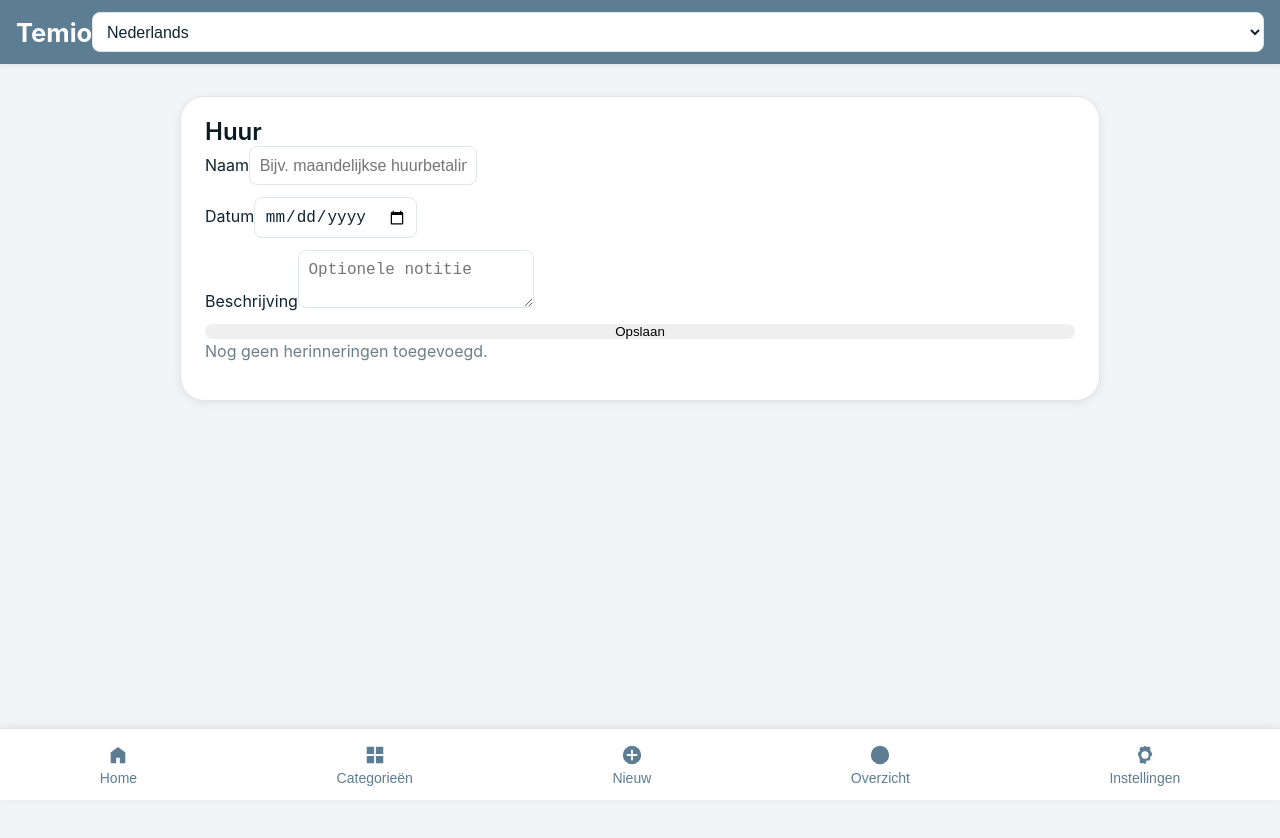
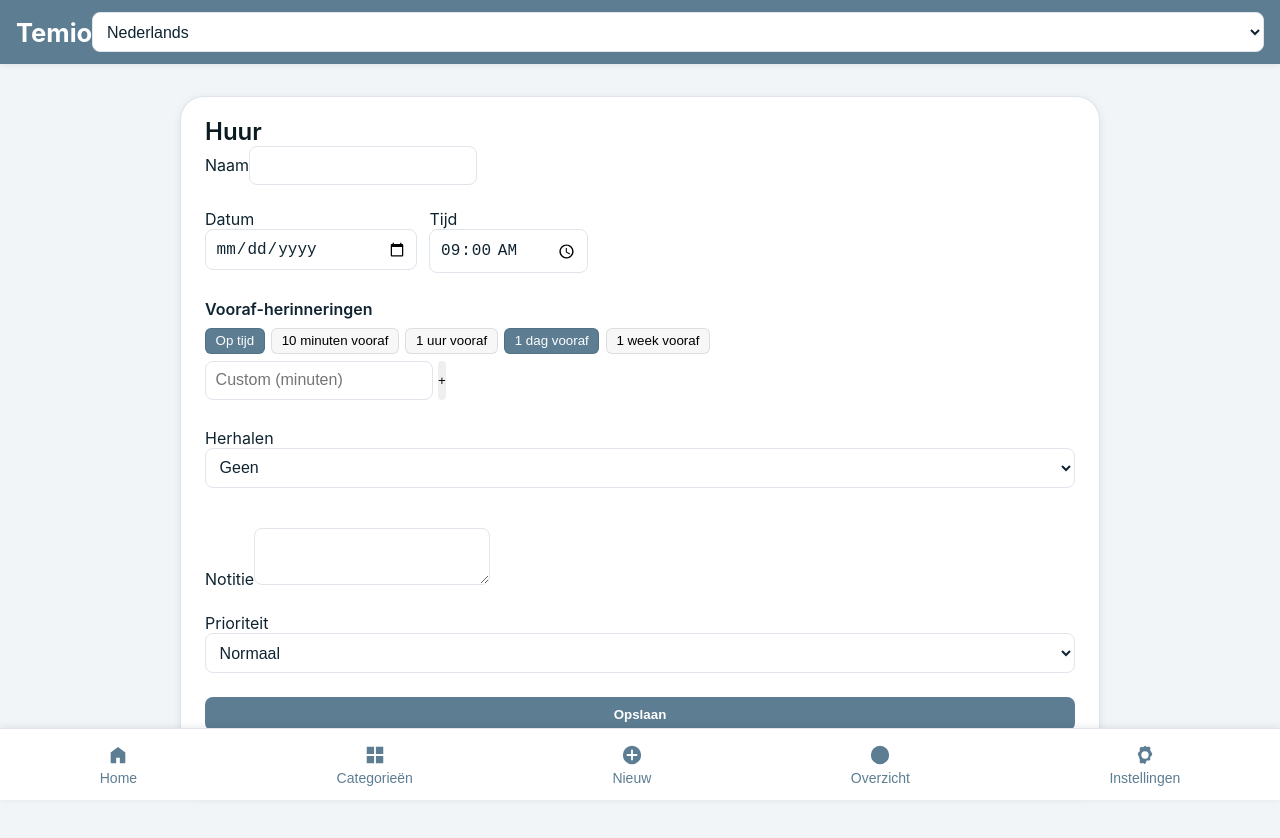
Before and after one commit to harrolds/temio, a React (Vite) app: page /huur in a window 1280 px wide. Shown: the top 838 px of the page. Before the commit the page ends 800 px from the top, so only its background shows below. Built offline with nearby package versions, Linux system fonts and the light colour scheme.

Commit message:
Update index.jsx

```diff
--- a/src/pages/Huur/index.jsx
+++ b/src/pages/Huur/index.jsx
@@ -4,117 +4,99 @@ import { useTranslation } from "react-i18next";
 import { v4 as uuidv4 } from "uuid";
 import { requestPermission, scheduleReminder, toastReminder } from "@/utils/notifications";
 import usePersistentList from "@/hooks/usePersistentList";
+import DateTimeRow from "@/components/common/DateTimeRow";
+import ReminderOffsets from "@/components/common/ReminderOffsets";
+import RepeatPicker from "@/components/common/RepeatPicker";
 
-/**
- * Huur Reminders Page – Precision & Pulse (Sprint 2.3)
- * -----------------------------------------------------
- * - Beheert herinneringen m.b.t. huurbetalingen of contractverlengingen
- * - Zelfde structuur als Auto-pagina
- * - Integreert validatie + visuele feedback via toastReminder()
- */
 export default function Huur() {
   const { t } = useTranslation();
   const formName = "huur";
-  const [draft, setDraft] = useState({ naam: "", datum: "", beschrijving: "" });
+  const [draft, setDraft] = useState({
+    naam: "",
+    datum: "",
+    tijd: "09:00",
+    beschrijving: "",
+    offsets: [0, 1440],
+    repeat: "none",
+    repeatEnd: "",
+    prioriteit: "normaal",
+  });
   const { items, addItem, removeItem, updateItem } = usePersistentList(`rr_reminders_${formName}`);
   const [editId, setEditId] = useState(null);
 
-  useEffect(() => {
-    requestPermission();
-  }, []);
+  useEffect(() => { requestPermission(); }, []);
 
   const handleSubmit = (e) => {
     e.preventDefault();
-
     if (!draft.naam || !draft.datum) {
       toastReminder(t("huur.validation.missingFields") || "Vul alle verplichte velden in.");
       return;
     }
-
-    const selectedDate = new Date(draft.datum);
+    const selectedDate = new Date(`${draft.datum}T${draft.tijd}`);
     if (selectedDate < new Date()) {
-      toastReminder(t("huur.validation.datePast") || "Datum mag niet in het verleden liggen.");
+      toastReminder(t("huur.validation.datePast") || "Datum/tijd mag niet in het verleden liggen.");
       return;
     }
-
+    const newItem = { ...draft, id: editId || uuidv4() };
     if (editId) {
-      updateItem(editId, draft);
+      updateItem(editId, newItem);
       setEditId(null);
       toastReminder(t("huur.toast.updated") || "Herinnering bijgewerkt.");
     } else {
-      const newItem = { ...draft, id: uuidv4() };
       addItem(newItem);
       scheduleReminder(newItem);
       toastReminder(t("huur.toast.created") || "Herinnering toegevoegd.");
     }
-
-    setDraft({ naam: "", datum: "", beschrijving: "" });
+    setDraft({
+      naam: "", datum: "", tijd: "09:00", beschrijving: "",
+      offsets: [0, 1440], repeat: "none", repeatEnd: "", prioriteit: "normaal",
+    });
   };
 
-  const handleEdit = (item) => {
-    setDraft(item);
-    setEditId(item.id);
-  };
-
-  const handleDelete = (id) => {
-    removeItem(id);
-    toastReminder(t("huur.toast.deleted") || "Herinnering verwijderd.");
-  };
+  const handleEdit = (item) => { setDraft(item); setEditId(item.id); };
+  const handleDelete = (id) => { removeItem(id); toastReminder(t("huur.toast.deleted") || "Herinnering verwijderd."); };
 
   return (
-    <SectionCard title={t("pages.huur.title", "Huur Herinneringen")}>
-      <form onSubmit={handleSubmit}>
+    <SectionCard title={t("pages.huur.title", "Huur")}>
+      <form onSubmit={handleSubmit} className="reminder-form">
         <label>
-          {t("huur.fields.naam") || "Naam"}
-          <input
-            type="text"
-            value={draft.naam}
-            onChange={(e) => setDraft({ ...draft, naam: e.target.value })}
-            placeholder={t("huur.placeholders.naam") || "Bijv. maandelijkse huurbetaling"}
-            required
-          />
+          Naam
+          <input type="text" value={draft.naam}
+            onChange={(e) => setDraft({ ...draft, naam: e.target.value })} required />
         </label>
-
+        <DateTimeRow date={draft.datum} time={draft.tijd}
+          onChange={(d, t) => setDraft({ ...draft, datum: d, tijd: t })} />
+        <ReminderOffsets offsets={draft.offsets}
+          onChange={(v) => setDraft({ ...draft, offsets: v })} />
+        <RepeatPicker repeat={draft.repeat} repeatEnd={draft.repeatEnd}
+          onChange={(r, end) => setDraft({ ...draft, repeat: r, repeatEnd: end })} />
         <label>
-          {t("huur.fields.datum") || "Datum"}
-          <input
-            type="date"
-            value={draft.datum}
-            onChange={(e) => setDraft({ ...draft, datum: e.target.value })}
-            required
-          />
+          Notitie
+          <textarea value={draft.beschrijving}
+            onChange={(e) => setDraft({ ...draft, beschrijving: e.target.value })} />
         </label>
-
         <label>
-          {t("huur.fields.beschrijving") || "Beschrijving"}
-          <textarea
-            value={draft.beschrijving}
-            onChange={(e) => setDraft({ ...draft, beschrijving: e.target.value })}
-            placeholder={t("huur.placeholders.beschrijving") || "Optionele notitie"}
-          />
+          Prioriteit
+          <select value={draft.prioriteit}
+            onChange={(e) => setDraft({ ...draft, prioriteit: e.target.value })}>
+            <option value="laag">Laag</option>
+            <option value="normaal">Normaal</option>
+            <option value="hoog">Hoog</option>
+          </select>
         </label>
-
-        <button type="submit">
-          {editId ? t("huur.buttons.bijwerken") || "Bijwerken" : t("huur.buttons.opslaan") || "Opslaan"}
-        </button>
+        <button type="submit" className="btn-primary">{editId ? "Bijwerken" : "Opslaan"}</button>
       </form>
 
       <div className="card-list mt-3">
-        {items.length === 0 && (
-          <p className="text-muted">{t("huur.noReminders") || "Nog geen herinneringen toegevoegd."}</p>
-        )}
+        {items.length === 0 && <p className="text-muted">Nog geen herinneringen toegevoegd.</p>}
         {items.map((item) => (
           <div key={item.id} className="card-item">
             <strong>{item.naam}</strong>
-            <p>{item.datum}</p>
+            <p>{item.datum} {item.tijd}</p>
             {item.beschrijving && <p className="text-muted">{item.beschrijving}</p>}
             <div className="mt-2">
-              <button type="button" onClick={() => handleEdit(item)}>
-                {t("huur.buttons.bewerken") || "Bewerken"}
-              </button>
-              <button type="button" onClick={() => handleDelete(item.id)}>
-                {t("huur.buttons.verwijderen") || "Verwijderen"}
-              </button>
+              <button type="button" onClick={() => handleEdit(item)}>Bewerken</button>
+              <button type="button" onClick={() => handleDelete(item.id)}>Verwijderen</button>
             </div>
           </div>
         ))}
```
